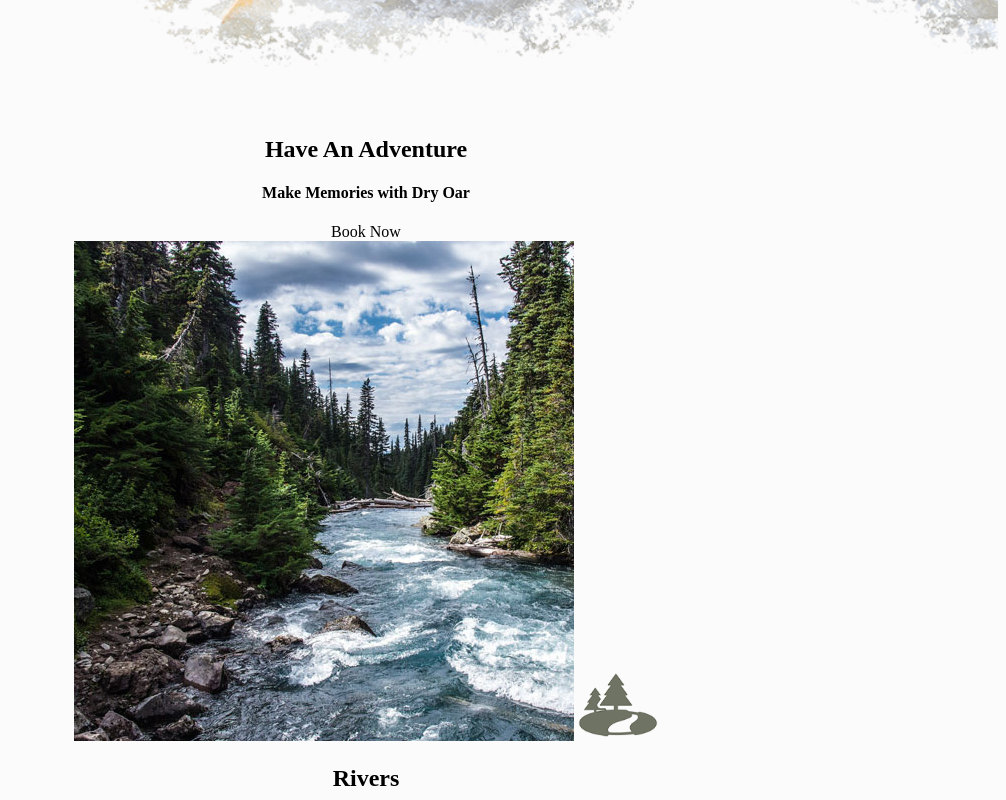
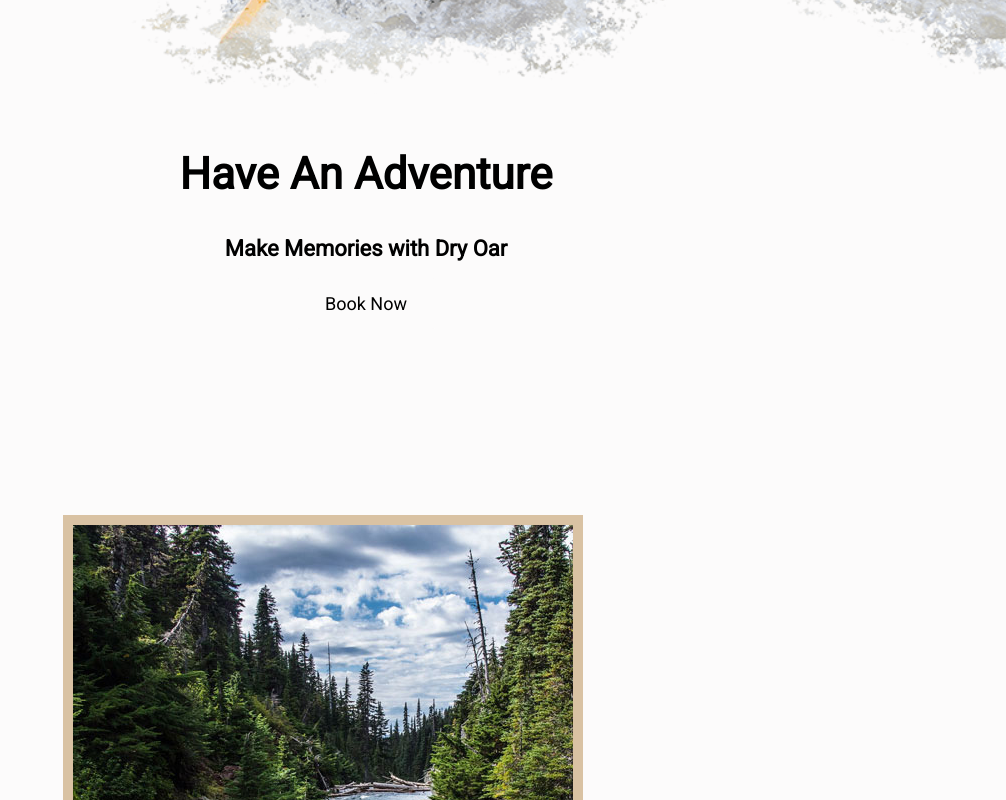
Before and after one commit to inteligenciaquantica/WDD130, a plain HTML site: page wwr/index.html in a window 1280 px wide. Shown: the part 840-1640 px from the top of the page, without its empty margins (274-1280 px from the left). Drawn offline with Linux system fonts and the light colour scheme.

Commit message:
several updates

```diff
--- /dev/null
+++ b/teste/styles.css
@@ -0,0 +1,33 @@
+body{
+    height: 800px;
+    width: 600px;
+}
+
+main {
+    width:100%;
+    margin: 0;
+
+}
+
+footer{
+    background-color:darkgray;
+    width:100%;
+    margin: 0;
+
+}
+
+div{
+    display:inline;
+    width: 33%;
+    text-align: center;
+}
+
+footer img{
+    width:15%;
+    margin:7%;
+    border-radius: 150px;
+    border-color:black;
+    border-width: 10px;
+    border-style: solid;
+    display:inline;
+}
--- a/wwr/styles/style.css
+++ b/wwr/styles/style.css
@@ -1,3 +1,16 @@
+@import url('https://fonts.googleapis.com/css2?family=Roboto&display=swap');
+
+body{
+    font-family: 'Roboto','Lucida Sans', 'Lucida Sans Regular', 'Lucida Grande', 'Lucida Sans Unicode', Geneva, Verdana, sans-serif;
+    margin: 0;
+    padding: 0;
+}
+
+h2{
+    margin: 0;
+    padding: 0;
+}
+
 #container{
     max-width: 1600px;
     margin: 0 auto;
@@ -7,6 +20,7 @@ nav a{
     text-align: center;
     text-decoration: none;
     color:aliceblue;
+    padding:35px;
 }
 #hero-msg h1, #hero-msg h4{
     text-align: center;
@@ -24,6 +38,7 @@ main section{
 
 body{
     background-color: #fcfbfb;
+    font-size: 22px;
 }
 
 header {
@@ -38,23 +53,34 @@ nav a:hover {
     background-color: #fcfbfb;
     color:black;
     text-decoration: none;
+    font-size: 18px;
+    padding: 15px 30px;
+    margin-top:50px;
+    border-radius: 5px;
 }
 .book:hover, .join:hover{
     background-color: #fcfbfb;
     color:black;
 }
-
+.msg p{
+    font-size:0.8em;
+    padding-bottom: 15px;
+}
 .msg{
     background-color:aliceblue;
     color:black;
+    padding: 35px;
 }
 footer{
     background-color:rgba(20,30,13, .7);
     color:blue;
+    padding: 25px 50px;
+    margin-top: 200px;
 }
 
 .icon {
     width: 80px;
+    padding-top: 10px;
 }
 
 footer a{
@@ -63,7 +89,30 @@ footer a{
 footer h3 a:hover{
     text-decoration: none;
 }
+
+footer .social img{
+    padding-top: 15px;
+}
+
 #hero-box img{
     margin: 0 auto;
     width:100%;
 }
+.home-title{
+    font-size: 2em;
+    margin-top: 10px;
+}
+#logo_link{
+    padding-top: 5px;
+}
+
+.rivers-card, .camping-card, .rapids-card{
+    margin: 200px 0;
+}
+
+.card-img {
+    border: 10px solid #d9c2a3;
+}
+main section img {
+    box-sizing: border-box;
+}
```
Also changed, not shown: teste/index.html (added, +25 -0 lines), teste/w05_circles.jpg (added), teste/w05_ice_image_desk.jpg (added), teste/w05_ice_image_graphic.png (added), teste/w05_ice_image_person.jpg (added).
